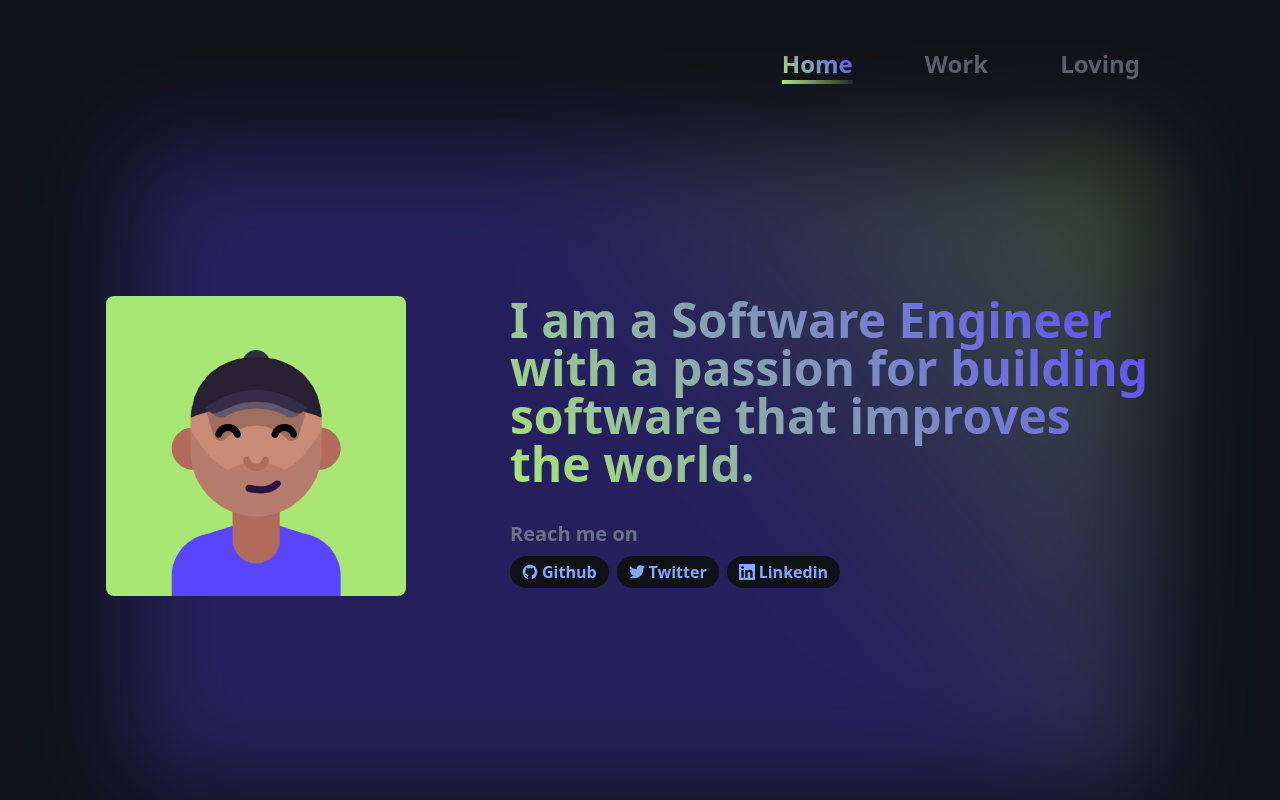
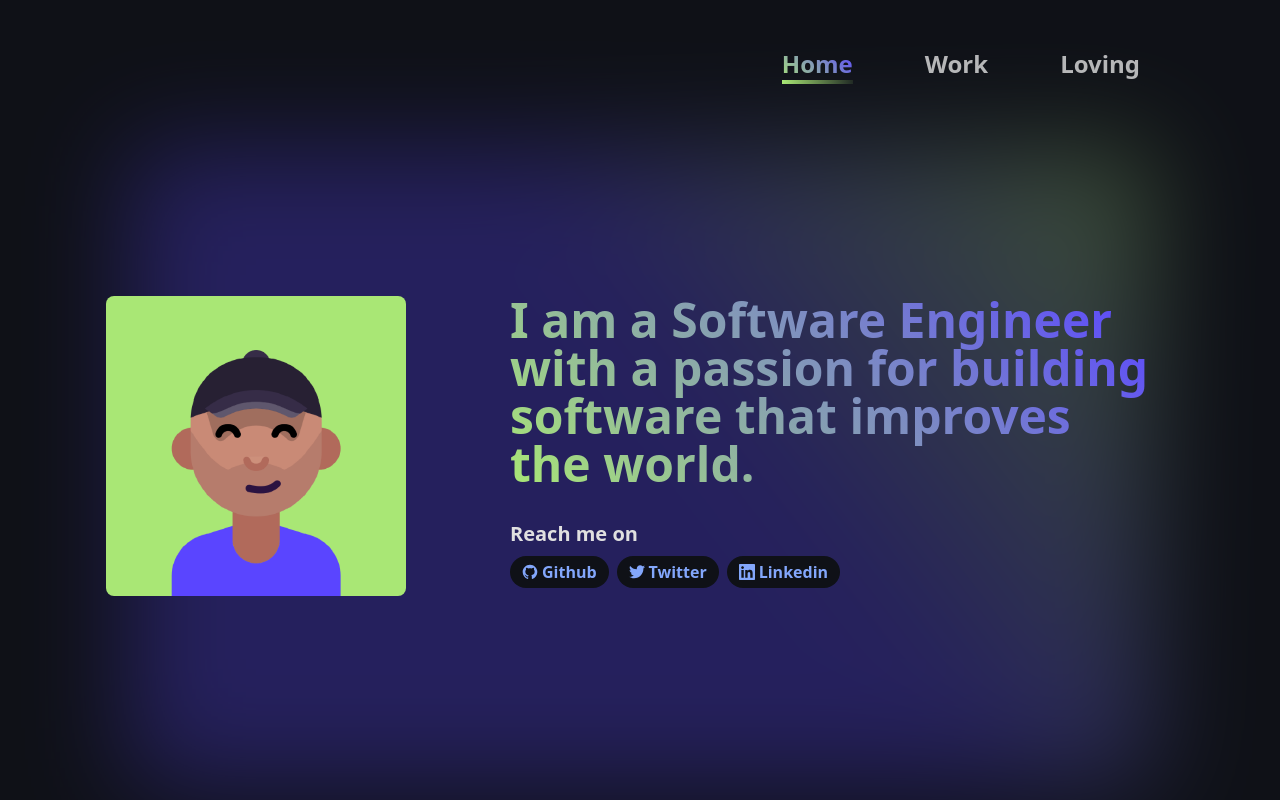
Before and after one commit to luigibarbato/meonweb, a Next.js app: page / in a window 1280 px wide. Built offline with nearby package versions, Linux system fonts and the light colour scheme.

Commit message:
feat: add default config

```diff
--- a/components/Config.js
+++ b/components/Config.js
@@ -1,3 +1,8 @@
+const Default = {
+  background: "#0f1117",
+  foreground: "#E0E0E0"
+}
+
 const Sections = [
   {
     name: "Home",
@@ -25,4 +30,5 @@ const Sections = [
 
 export const Config = {
   sections: Sections,
+  default: Default
 }
--- a/components/Layout/index.tsx
+++ b/components/Layout/index.tsx
@@ -62,12 +62,12 @@ const RadialBackground = styled.div<RadialBackgroundProps>`
   transform: scale(0.8);
   filter: blur(calc(var(--radiusGradient-height) / 6));
   background-image: linear-gradient(var(--rotate), ${props => props.primary}, ${props => props.secondary} 43%, ${props => props.tertiary});
-    opacity: 0.3;
+  opacity: 0.3;
   transition: opacity .5s;
   animation: ${spin} 8.5s linear infinite;
 `
 
-const Layout = ({ children, title, description, colors, radialBackground }: Props) => {
+const Layout = ({ children, title, description, colors, radialBackground: isRadialBackground }: Props) => {
   return (
     <div>
       <NextSeo title={title} description={description} openGraph={{ title, description }} />
@@ -78,7 +78,7 @@ const Layout = ({ children, title, description, colors, radialBackground }: Prop
         variants={variants}
         transition={{ type: 'linear' }}
       >
-        {radialBackground ? (
+        {isRadialBackground ? (
           <RadialBackground primary={colors[0]} secondary={colors[1]} tertiary={colors[2]} className="container mx-auto">
             {children}
           </RadialBackground>) : (
--- a/pages/_app.tsx
+++ b/pages/_app.tsx
@@ -8,8 +8,6 @@ import { Links } from '../components/Navbar/NavbarLink/Types/Link'
 
 // TODO: Improve general colors,text etc.
 function MyApp({ Component, pageProps, router }: AppProps): JSX.Element {
-  const url = `https://localhost.3000${router.route}`
-
   // TODO: Must be an interface/type
   const [currentPage, setCurrentPage] = useState({
     name: "",
@@ -37,13 +35,13 @@ function MyApp({ Component, pageProps, router }: AppProps): JSX.Element {
   })
 
   return (
-    <section className="text-gray-500 h-screen md:flex md:flex-col stepper overflow-y-scroll md:overflow-hidden">
+    <section className="h-screen md:flex md:flex-col stepper overflow-y-scroll md:overflow-hidden">
       <header className="p-10 md:p-0">
         <Nav links={Config.sections as Links} isMobile={isMobile}></Nav>
       </header>
       <div className="m-auto self-center">
         {/* TODO: Settings Must be an interface/type */}
-        <Component {...pageProps} canonical={url} key={url} settings={currentPage} isMobile={isMobile} />
+        <Component {...pageProps} settings={currentPage} isMobile={isMobile} />
       </div>
     </section >
   )
--- /dev/null
+++ b/pages/_document.tsx
@@ -0,0 +1,14 @@
+import { Html, Head, Main, NextScript } from 'next/document'
+import { Config } from '../components/Config'
+
+export default function Document() {
+  return (
+    <Html lang="en">
+      <Head />
+      <body style={{ background:Config.default.background, color: Config.default.foreground }}>
+        <Main />
+        <NextScript />
+      </body>
+    </Html>
+  )
+}
--- a/styles/globals.css
+++ b/styles/globals.css
@@ -14,7 +14,3 @@
   --radiusGradient-width: calc(var(--radiusGradient-height) / 1.5);
 }
 /**/
-
-body {
-  background: #0f1117;
-}
```
Also changed, not shown: components/Hero/HeroWithImage.tsx (line endings or trailing spaces), pages/Loving/index.tsx (line endings or trailing spaces).
